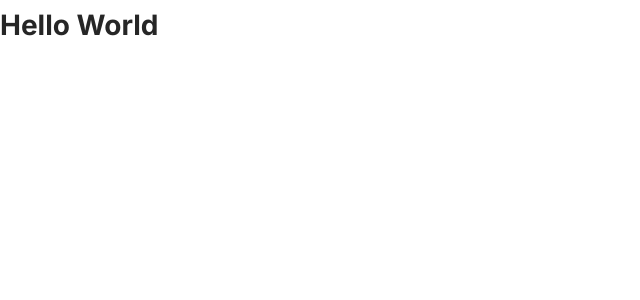
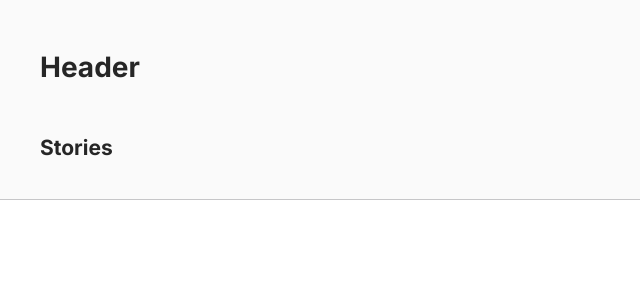
Before and after one commit to satarshi/gitogram, a Vue app: page / in a window 1280 px wide. Shown: the top 300 px of the page, without its empty margins (0-640 px from the left). Built offline with nearby package versions, Linux system fonts and the light colour scheme.

Commit message:
topline component

```diff
--- a/src/App.vue
+++ b/src/App.vue
@@ -3,7 +3,7 @@
 </template>
 
 <script>
-import { feeds } from './pages/feeds'
+import { feeds } from '@/pages/feeds'
 
 export default {
   name: 'App',
--- /dev/null
+++ b/src/components/topline/index.js
@@ -0,0 +1 @@
+export { default as topline } from './topline.vue'
--- /dev/null
+++ b/src/components/topline/topline.scss
@@ -0,0 +1,9 @@
+.c-topline {
+  background: #fafafa;
+  border-bottom: 1px solid #c6c6c8;
+  padding: 42px 0 32px;
+}
+
+.content {
+  margin-top: 37px;
+}
--- /dev/null
+++ b/src/components/topline/topline.vue
@@ -0,0 +1,20 @@
+<template>
+  <div class="c-topline">
+    <div class="x-container">
+      <div class="headline">
+        <slot name="headline" />
+      </div>
+      <div class="content" v-if="$slots.content">
+        <slot name="content" />
+      </div>
+    </div>
+  </div>
+</template>
+
+<script>
+export default {
+  name: 'topline'
+}
+</script>
+
+<style src="./topline.scss" lang="scss" scoped></style>
--- /dev/null
+++ b/src/pages/feeds/feeds.vue
@@ -0,0 +1,24 @@
+
+<template>
+  <div class="topline">
+    <topline>
+      <template #headline>
+        <h1>Header</h1>
+      </template>
+      <template #content>
+        <h2>Stories</h2>
+      </template>
+    </topline>
+  </div>
+</template>
+
+<script>
+import { topline } from '@/components/topline'
+
+export default {
+  name: 'feeds',
+  components: {
+    topline
+  }
+}
+</script>
--- a/src/pages/feeds/feedsPage.vue
+++ /dev/null
@@ -1,3 +0,0 @@
-<template>
-  <h1>Hello World</h1>
-</template>
--- a/src/pages/feeds/index.js
+++ b/src/pages/feeds/index.js
@@ -1 +1 @@
-export { default as feeds } from './feedsPage.vue'
+export { default as feeds } from './feeds.vue'
```
Also changed, not shown: src/components/HelloWorld.vue (deleted, +0 -60 lines), .eslintrc.js.
